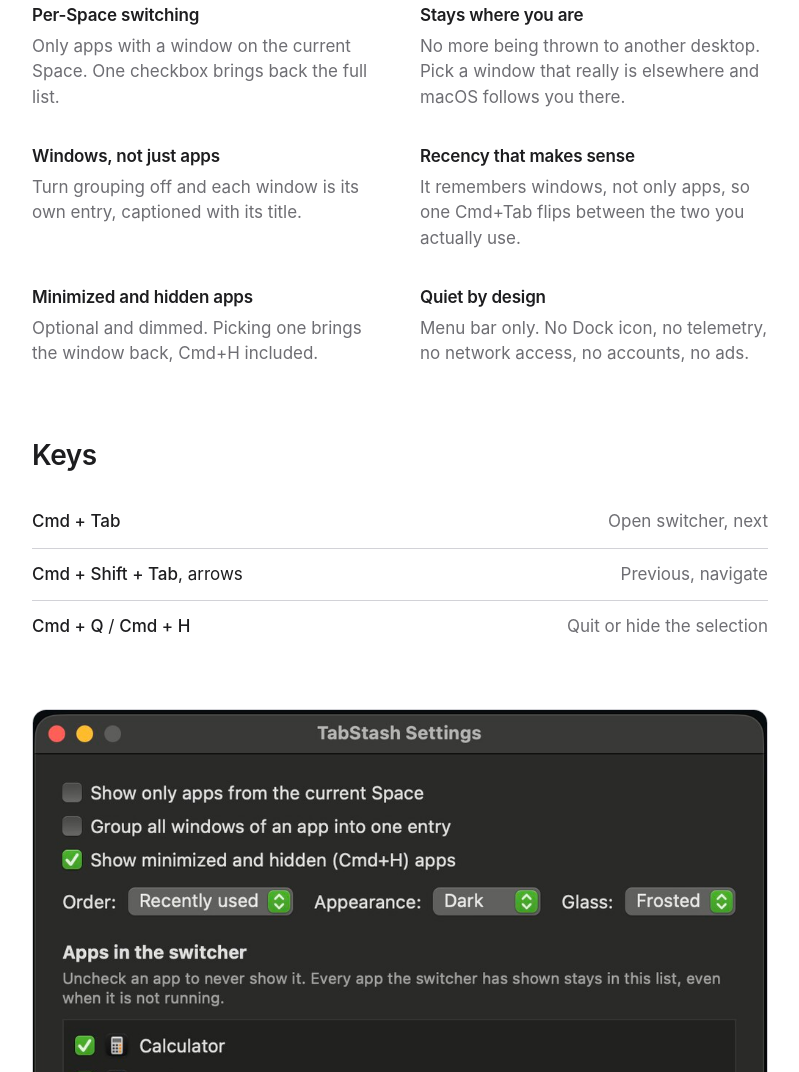
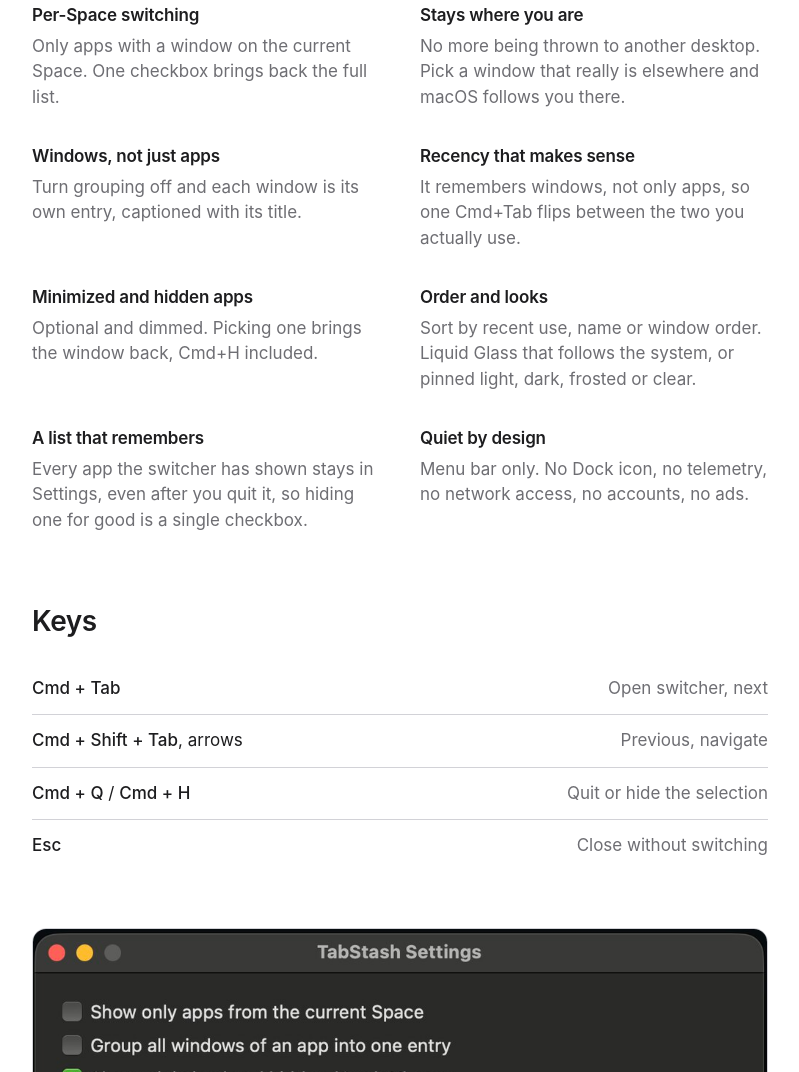
Before and after one commit to uavn/uavn.github.io, a plain HTML site: page tab-stash/index.html in a window 1280 px wide. Shown: the part 1066-2138 px from the top of the page, without its empty margins (240-1039 px from the left). Drawn offline with Linux system fonts and the light colour scheme.

Commit message:
Bring the TabStash page up to date with v0.1
New tagline in the title and description, the agreed screenshot caption,
cards for ordering and appearance options and for the remembered app list,
and Esc in the keys table.

```diff
--- a/tab-stash/index.html
+++ b/tab-stash/index.html
@@ -3,8 +3,8 @@
 <head>
 <meta charset="UTF-8" />
 <meta name="viewport" content="width=device-width, initial-scale=1.0" />
-<title>TabStash — Cmd+Tab that respects your Spaces</title>
-<meta name="description" content="A free, open-source macOS menu-bar app that replaces Cmd+Tab with a switcher listing only the apps and windows on the Space you are looking at." />
+<title>TabStash — A Cmd+Tab you can configure</title>
+<meta name="description" content="A free, open-source macOS menu-bar app: a Cmd+Tab you can configure. Only the apps and windows on the current Space, or every Space, grouped or window by window." />
 <link rel="icon" href="../resources/logo.png" />
 <style>
 :root {
@@ -304,7 +304,7 @@
 
     <figure>
         <img src="./art/switcher.jpg" alt="The TabStash switcher: a row of app icons over the desktop, one highlighted with its window title underneath." />
-        <figcaption>Only the apps on the Space you are on.</figcaption>
+        <figcaption>Only this Space — unless you tell it otherwise. Windows get names, not just apps.</figcaption>
     </figure>
 
     <section>
@@ -337,6 +337,14 @@
                 <p>Optional and dimmed. Picking one brings the window back, Cmd+H included.</p>
             </div>
             <div>
+                <h3>Order and looks</h3>
+                <p>Sort by recent use, name or window order. Liquid Glass that follows the system, or pinned light, dark, frosted or clear.</p>
+            </div>
+            <div>
+                <h3>A list that remembers</h3>
+                <p>Every app the switcher has shown stays in Settings, even after you quit it, so hiding one for good is a single checkbox.</p>
+            </div>
+            <div>
                 <h3>Quiet by design</h3>
                 <p>Menu bar only. No Dock icon, no telemetry, no network access, no accounts, no ads.</p>
             </div>
@@ -349,6 +357,7 @@
             <tr><td><kbd>Cmd + Tab</kbd></td><td>Open switcher, next</td></tr>
             <tr><td><kbd>Cmd + Shift + Tab</kbd>, arrows</td><td>Previous, navigate</td></tr>
             <tr><td><kbd>Cmd + Q</kbd> / <kbd>Cmd + H</kbd></td><td>Quit or hide the selection</td></tr>
+            <tr><td><kbd>Esc</kbd></td><td>Close without switching</td></tr>
         </table>
     </section>
 
```
